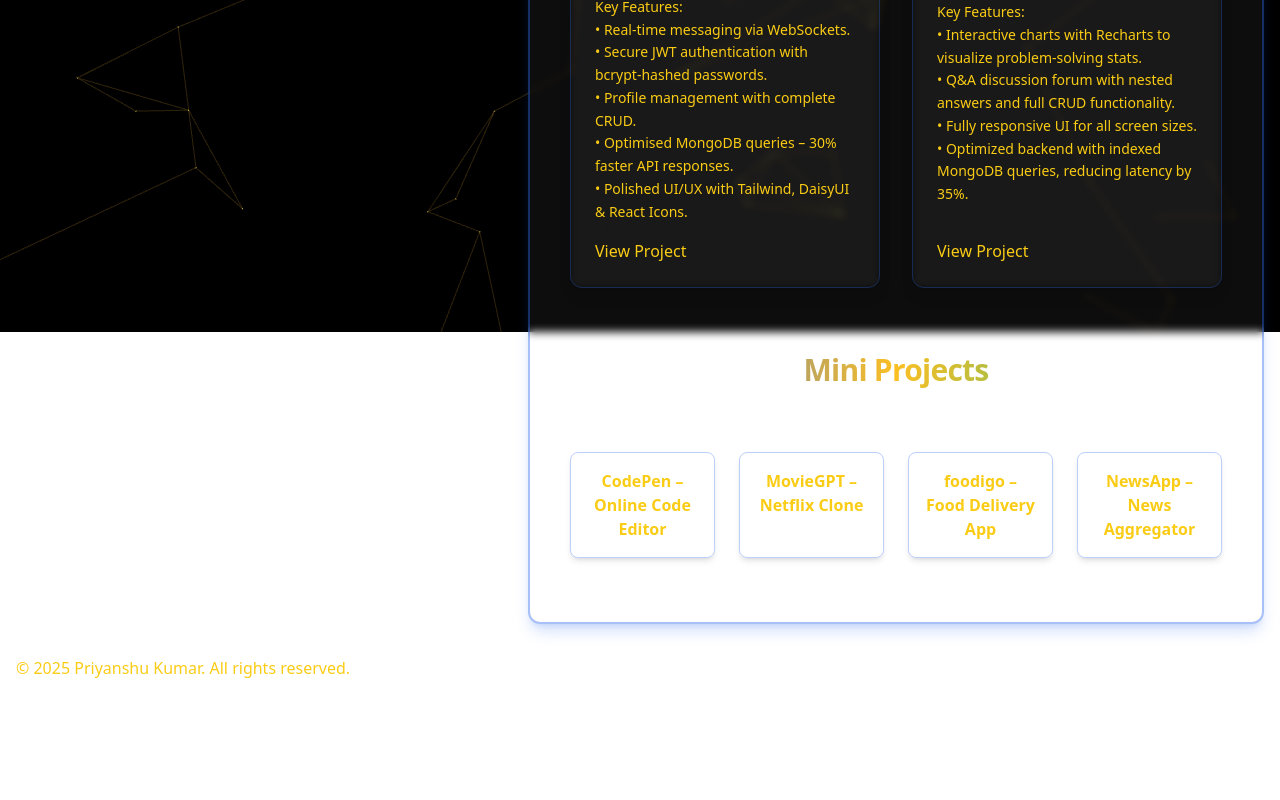
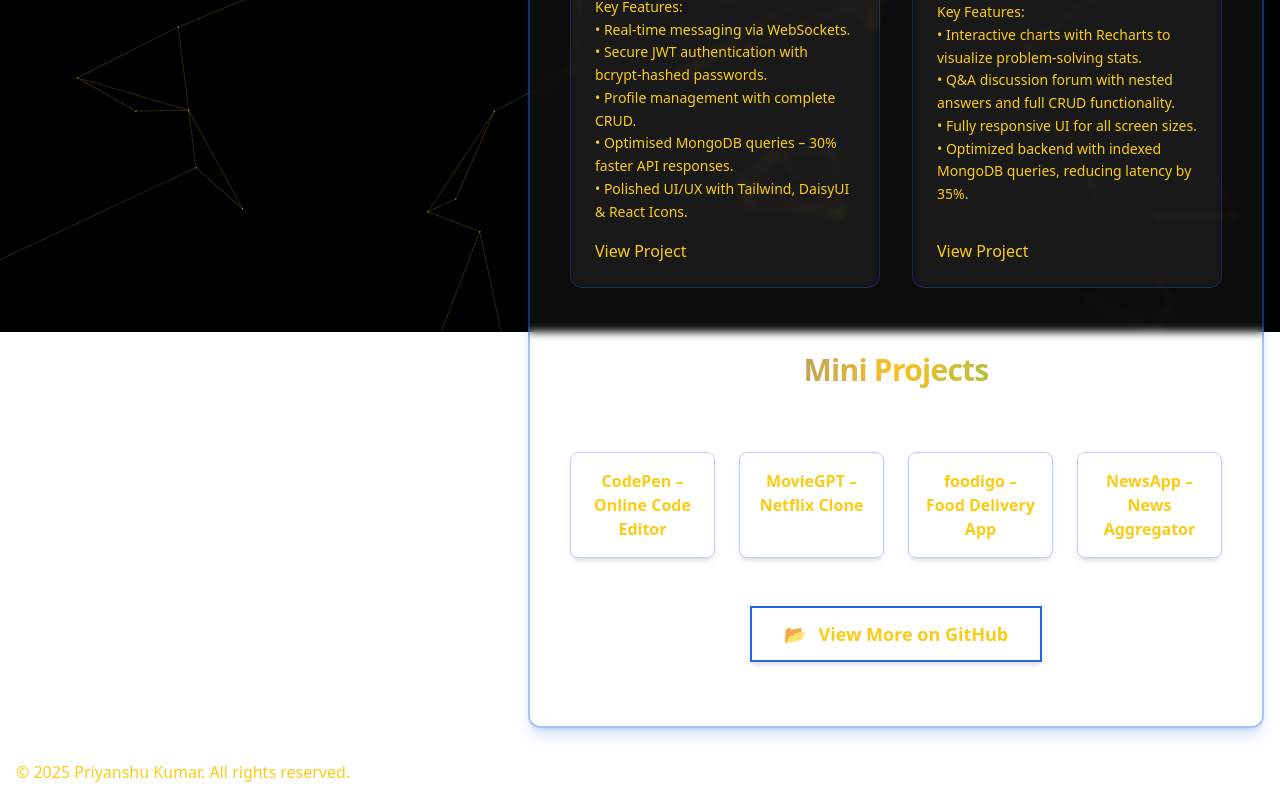
Before and after one commit to priyanshu99ku/my_portfolio, a React (Vite) app: page /projects in a window 1280 px wide. Shown: the part 468-1268 px from the top of the page. Before the commit the page ends 1164 px from the top, so only its background shows below. Built offline with nearby package versions, Linux system fonts and the light colour scheme.

Commit message:
github added

```diff
--- a/src/components/Projects.jsx
+++ b/src/components/Projects.jsx
@@ -51,6 +51,16 @@ const Projects = () => (
         </a>
       ))}
     </div>
+      <div className="mt-12 text-center">
+      <a
+        href="https://github.com/priyanshu99ku"
+        target="_blank"
+        rel="noopener noreferrer"
+        className="inline-block btn btn-outline btn-primary border-2 border-primary px-8 py-3 text-lg font-semibold transition-transform hover:-translate-y-0.5 shadow-md hover:shadow-lg"
+      >
+        <span className="mr-2">📂</span> View More on GitHub
+      </a>
+    </div>
   </section>
 );
 
```
